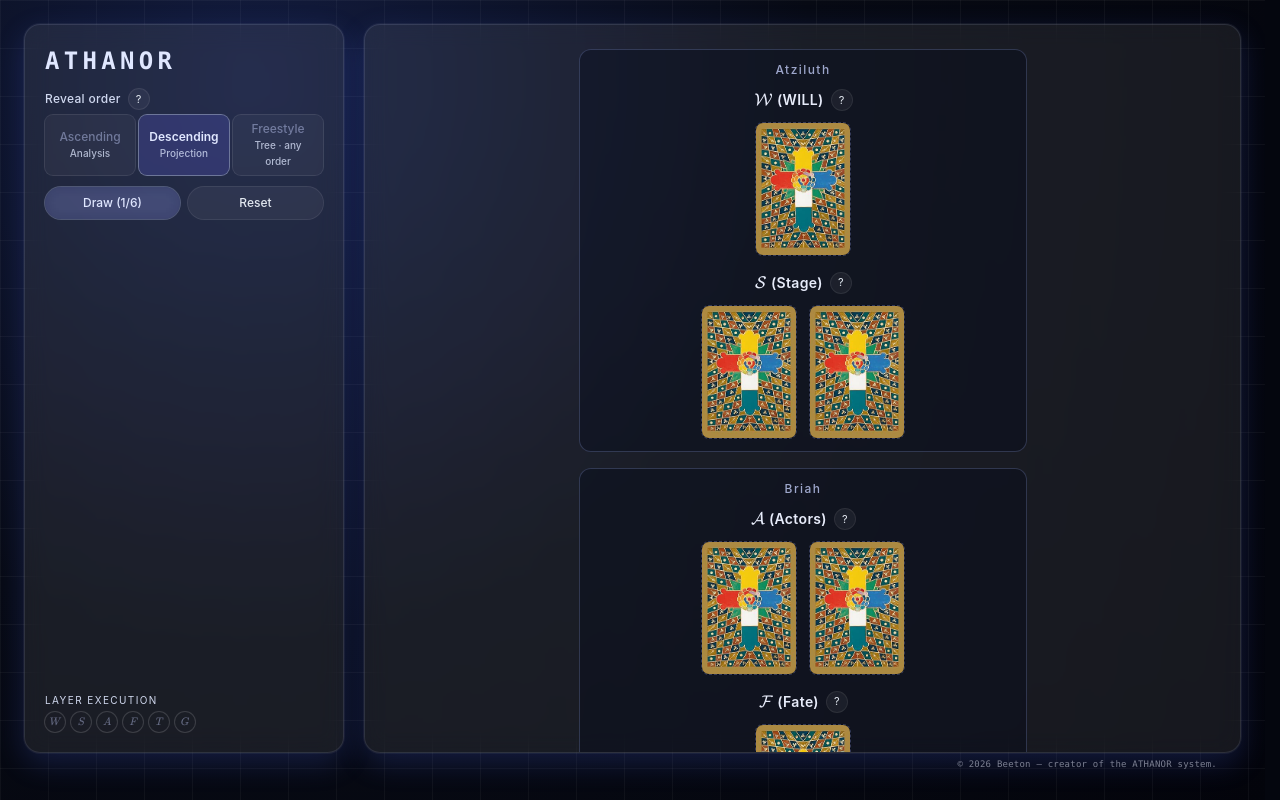
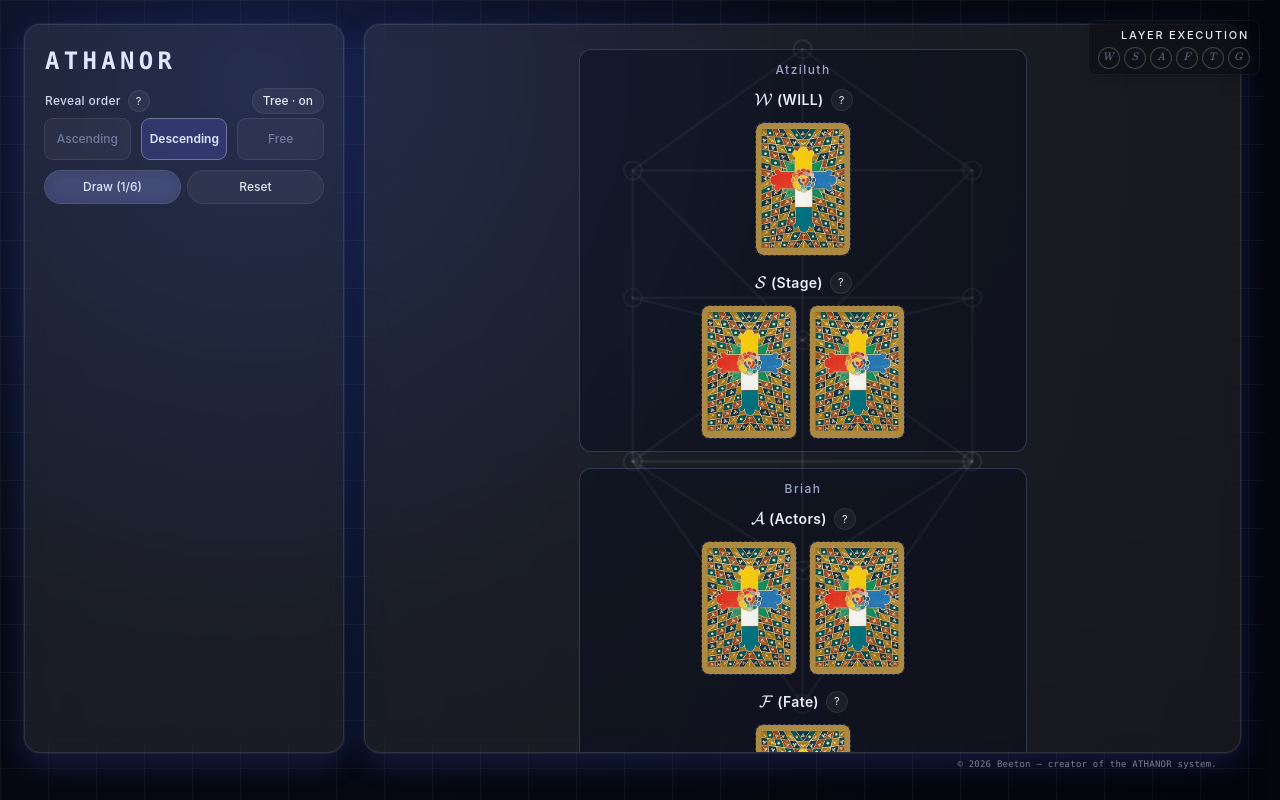
Before and after one commit to kiyotam23/thoth-tarot-spread, a Next.js app: page / in a window 1280 px wide. Built offline with nearby package versions, Linux system fonts and the light colour scheme.

Commit message:
UI improve

```diff
--- /dev/null
+++ b/app/TreeOfLifeBackground.tsx
@@ -0,0 +1,99 @@
+"use client";
+
+/**
+ * Simplified Tree of Life — 10 sephirot in classical positions (L→R: Severity / Center / Mercy)
+ * and 22 path segments (Hermetic / Golden Dawn style connectivity).
+ * View: viewer left = 3,5,8; right = 2,4,7; middle = 1,6,9,10.
+ */
+const VIEWBOX = "0 0 100 120" as const;
+
+/** Sephirah 1..10, coordinates in viewBox space */
+const SEP: ReadonlyArray<readonly [number, number]> = [
+  [50, 4], // 1 Keter
+  [78, 24], // 2 Chokmah
+  [22, 24], // 3 Binah
+  [78, 45], // 4 Chesed
+  [22, 45], // 5 Geburah
+  [50, 52], // 6 Tiferet
+  [78, 72], // 7 Netzach
+  [22, 72], // 8 Hod
+  [50, 90], // 9 Yesod
+  [50, 112] // 10 Malkuth
+];
+
+/** 22 paths as undirected pairs (min,max); indices are sephirah numbers 1..10 */
+const PATH_PAIRS: ReadonlyArray<readonly [number, number]> = [
+  [1, 2],
+  [1, 3],
+  [1, 6],
+  [2, 3],
+  [2, 4],
+  [2, 6],
+  [3, 5],
+  [3, 6],
+  [4, 5],
+  [4, 6],
+  [4, 7],
+  [5, 6],
+  [5, 8],
+  [6, 7],
+  [6, 8],
+  [6, 9],
+  [7, 8],
+  [7, 9],
+  [7, 10],
+  [8, 9],
+  [8, 10],
+  [9, 10]
+];
+
+type Props = {
+  className?: string;
+};
+
+export function TreeOfLifeBackground({ className }: Props) {
+  return (
+    <div
+      className={["pointer-events-none h-full w-full select-none", className].filter(Boolean).join(" ")}
+      aria-hidden
+    >
+      <svg
+        viewBox={VIEWBOX}
+        className="h-full w-full"
+        preserveAspectRatio="xMidYMid meet"
+        role="presentation"
+      >
+        <g className="text-white/[0.11] sm:text-white/[0.14]">
+          {PATH_PAIRS.map(([a, b], i) => {
+            const p1 = SEP[a - 1];
+            const p2 = SEP[b - 1];
+            if (!p1 || !p2) return null;
+            return (
+              <line
+                key={`p-${a}-${b}-${i}`}
+                x1={p1[0]}
+                y1={p1[1]}
+                x2={p2[0]}
+                y2={p2[1]}
+                stroke="currentColor"
+                strokeWidth={0.45}
+                strokeLinecap="round"
+              />
+            );
+          })}
+          {SEP.map(([cx, cy], i) => (
+            <circle
+              key={`n-${i + 1}`}
+              cx={cx}
+              cy={cy}
+              r={1.5}
+              fill="none"
+              stroke="currentColor"
+              strokeWidth={0.4}
+            />
+          ))}
+        </g>
+      </svg>
+    </div>
+  );
+}
--- a/app/globals.css
+++ b/app/globals.css
@@ -78,9 +78,6 @@ img.spread-card-modal-art {
   @apply min-w-0 flex-1 rounded-lg px-1.5 py-1.5 text-center text-[10px] font-medium leading-tight transition sm:px-2 sm:text-xs;
   box-shadow: 0 0 0 1px rgba(255, 255, 255, 0.12);
   background: rgba(255, 255, 255, 0.04);
-}
-.spread-mode-pill .spread-hint {
-  @apply block text-[9px] opacity-80 sm:text-[10px];
 }
 main[data-theme="descending"] .spread-mode-pill.is-active,
 main[data-theme="ascending"] .spread-mode-pill.is-active,
--- a/app/page.tsx
+++ b/app/page.tsx
@@ -3,6 +3,7 @@
 import katex from "katex";
 import { type ReactNode, useCallback, useEffect, useMemo, useRef, useState } from "react";
 import { CARD_INDEX } from "../constants/cards";
+import { TreeOfLifeBackground } from "./TreeOfLifeBackground";
 
 const KATEX_OPTS = { throwOnError: false } as const;
 
@@ -37,9 +38,11 @@ const spread = {
   floatReset:
     "spread-float-reset min-h-[52px] min-w-[9rem] rounded-full px-5 py-3 text-sm font-semibold supports-[backdrop-filter]:backdrop-blur-sm transition",
   controlGrid: "mt-3 grid w-full grid-cols-2 gap-2",
-  modePillRow: "mt-1.5 flex w-full min-w-0 flex-col gap-1 sm:flex-row",
-  railBottom: "mt-auto w-full space-y-2 pt-4",
-  layerExecutionInRail: "w-full text-left",
+  modePillRow: "mt-1.5 flex w-full min-w-0 flex-col gap-2 sm:flex-row sm:gap-3",
+  layerExecutionFixed:
+    "pointer-events-auto fixed right-3 top-3 z-30 w-auto min-w-0 text-right sm:right-5 sm:top-5",
+  sephiroticPanel:
+    "pointer-events-auto fixed right-3 top-3 z-30 w-auto min-w-0 max-w-[min(96vw,24rem)] text-right sm:right-5 sm:top-5",
   drawBtn: "spread-btn-go min-w-0 max-w-full rounded-full px-2 py-2 text-center text-xs font-medium backdrop-blur transition disabled:cursor-not-allowed disabled:opacity-40",
   resetBtn: "spread-btn-ghost min-w-0 max-w-full rounded-full px-2 py-2 text-center text-xs font-medium transition",
   modalHeader: "flex items-start justify-between gap-4"
@@ -174,6 +177,50 @@ const LAYERS: Layer[] = [
     triad: ["Gaze", "Vision", "Perspective"]
   }
 ];
+
+/**
+ * Map each **physical card slot** (left-to-right, then bottom row) to a Sephirah 1–10, matching
+ * a standard Tree of Life view: viewer-left = Pillar of Severity (3,5,8), viewer-right = Pillar
+ * of Mercy (2,4,7), center column (1,6,9,10). Pairs in `spread-card-row` are [left, right];
+ * Yetzirah is a 2+1 grid: top [Hod, Netzach], bottom [Yesod].
+ */
+function sephirahForLayerSlot(layerIndex: number, cardIndexInLayer: number): number {
+  if (layerIndex === 0) return 1;
+  // Womb: left Binah (3), right Chokmah (2)
+  if (layerIndex === 1) return cardIndexInLayer === 0 ? 3 : 2;
+  // Agents: left Geburah (5), right Chesed (4)
+  if (layerIndex === 2) return cardIndexInLayer === 0 ? 5 : 4;
+  if (layerIndex === 3) return 6;
+  // Events: top-left Hod (8), top-right Netzach (7), bottom Yesod (9) — see grid in page layout
+  if (layerIndex === 4) {
+    if (cardIndexInLayer === 0) return 8;
+    if (cardIndexInLayer === 1) return 7;
+    return 9;
+  }
+  if (layerIndex === 5) return 10;
+  return 0;
+}
+
+function sephirahForSlotKey(slotKey: string): number {
+  const parts = slotKey.split("__");
+  if (parts.length < 2) return 0;
+  const layerKey = parts[0];
+  const idxStr = parts[parts.length - 1];
+  const layerIndex = LAYERS.findIndex((l) => l.key === layerKey);
+  const cardIndex = parseInt(idxStr, 10);
+  if (layerIndex < 0 || Number.isNaN(cardIndex)) return 0;
+  return sephirahForLayerSlot(layerIndex, cardIndex);
+}
+
+function layerIndexForSephirah(n: number): number {
+  if (n === 1) return 0;
+  if (n === 2 || n === 3) return 1;
+  if (n === 4 || n === 5) return 2;
+  if (n === 6) return 3;
+  if (n >= 7 && n <= 9) return 4;
+  if (n === 10) return 5;
+  return 0;
+}
 
 /** L1 (top, Atziluth) → L6 (bottom, Assiah) — emantion downward on screen */
 const REVEAL_ATZILUTH_TO_ASSIAH: number[] = [0, 1, 2, 3, 4, 5];
@@ -318,7 +365,13 @@ function dealAllLayers(): Record<string, Card[]> {
 
 type RevealMode = "ascending" | "descending" | "freestyle";
 
-type FreestyleLogEntry = { slotKey: string; cardId: string; name: string; op: (typeof LAYER_OPERATOR_LABELS)[number] };
+type FreestyleLogEntry = {
+  slotKey: string;
+  cardId: string;
+  name: string;
+  op: (typeof LAYER_OPERATOR_LABELS)[number];
+  sephirah: number;
+};
 
 function preloadImageUrls(urls: string[]) {
   for (const src of urls) {
@@ -552,6 +605,7 @@ export default function Page() {
   const [freestyleOrderLog, setFreestyleOrderLog] = useState<FreestyleLogEntry[]>([]);
   const [activeHelpKey, setActiveHelpKey] = useState<Layer["key"] | null>(null);
   const [isGlobalHelpOpen, setIsGlobalHelpOpen] = useState(false);
+  const [showTreeOfLife, setShowTreeOfLife] = useState(true);
   const [selectedCardId, setSelectedCardId] = useState<string | null>(null);
   const layerRefs = useRef<Record<string, HTMLDivElement | null>>({});
   const rightPanelRef = useRef<HTMLDivElement | null>(null);
@@ -621,12 +675,6 @@ export default function Page() {
     setFreestyleFaceUp({});
     setFreestyleOrderLog([]);
     setStep(0);
-  }, []);
-
-  /** Same deal; all face down again, log cleared. */
-  const reScatterFreestyle = useCallback(() => {
-    setFreestyleFaceUp({});
-    setFreestyleOrderLog([]);
     setSelectedCardId(null);
   }, []);
 
@@ -665,7 +713,7 @@ export default function Page() {
 
   const reset = useCallback(() => {
     if (revealMode === "freestyle") {
-      reScatterFreestyle();
+      dealFreestyle();
     } else {
       setDrawn({});
       setStep(0);
@@ -673,7 +721,7 @@ export default function Page() {
     setSelectedCardId(null);
     window.scrollTo({ top: 0, behavior: "smooth" });
     rightPanelRef.current?.scrollTo({ top: 0, behavior: "smooth" });
-  }, [revealMode, reScatterFreestyle]);
+  }, [revealMode, dealFreestyle]);
 
   const revealFreestyleSlot = useCallback((slotKey: string, card: Card, op: (typeof LAYER_OPERATOR_LABELS)[number]) => {
     setFreestyleFaceUp((prev) => {
@@ -682,7 +730,7 @@ export default function Page() {
     });
     setFreestyleOrderLog((prev) => {
       if (prev.some((e) => e.slotKey === slotKey)) return prev;
-      return [...prev, { slotKey, cardId: card.id, name: card.name, op }];
+      return [...prev, { slotKey, cardId: card.id, name: card.name, op, sephirah: sephirahForSlotKey(slotKey) }];
     });
     preloadImageUrls([card.image]);
   }, []);
@@ -762,6 +810,8 @@ export default function Page() {
         }
 
         const opened = (drawn[layer.key]?.length ?? 0) > 0;
+        const nextLayerIndex = step < LAYERS.length ? revealOrder[step] : -1;
+        const isNextLayer = layerIdx === nextLayerIndex;
 
         if (opened) {
           const cards = drawn[layer.key] ?? [];
@@ -776,10 +826,34 @@ export default function Page() {
           ));
         }
 
-        return Array.from({ length: layer.drawCount }, (_, placeholderIdx) => (
+        return Array.from({ length: layer.drawCount }, (_, placeholderIdx) => {
+          const placeholderKey = `${layer.key}-placeholder-${placeholderIdx}`;
+          if (isNextLayer) {
+            return (
+              <div key={placeholderKey} className="spread-tile-back spread-card-back-shell border border-dashed">
+                <button
+                  type="button"
+                  onClick={nextStep}
+                  aria-label={`Draw — same as control (${step + 1}/6, ${op})`}
+                  className="block h-full w-full min-h-0 overflow-hidden rounded-lg border-0 bg-transparent p-0 focus:outline-none focus-visible:ring-2 focus-visible:ring-indigo-300/70"
+                >
+                  <img
+                    src={cardBackImage}
+                    alt=""
+                    className="spread-card-back-img"
+                    loading="eager"
+                    decoding="async"
+                    draggable={false}
+                  />
+                  <span className="sr-only">Card back — tap to draw this layer</span>
+                </button>
+              </div>
+            );
+          }
+          return (
             <div
-            key={`${layer.key}-placeholder-${placeholderIdx}`}
-            aria-label="card back"
+              key={placeholderKey}
+              aria-label="card back (locked until previous draws)"
               className="spread-tile-back spread-card-back-shell border border-dashed"
             >
               <img
@@ -789,11 +863,12 @@ export default function Page() {
                 loading="lazy"
                 decoding="async"
               />
-            <span className="sr-only">Card Back</span>
+              <span className="sr-only">Card back</span>
             </div>
-        ));
+          );
+        });
       }),
-    [drawn, cardBackImage, revealMode, freestyleFaceUp, revealFreestyleSlot]
+    [drawn, cardBackImage, revealMode, freestyleFaceUp, revealFreestyleSlot, nextStep, step, revealOrder]
   );
   const yetzirahCards = cardsByLayer[4] ?? [];
 
@@ -809,61 +884,127 @@ export default function Page() {
 
   return (
     <main data-theme={revealMode} className={spread.main}>
+      {revealMode === "freestyle" ? (
+        <div
+          className={`${spread.sephiroticPanel} rounded-lg border border-white/5 bg-black/30 px-2 py-1.5 shadow-lg backdrop-blur-md sm:px-2.5 sm:py-1.5`}
+          aria-label="The Sephirotic Trajectory"
+        >
+          <p className="text-left text-[8px] font-medium leading-snug tracking-[0.2em] text-slate-100/95 sm:text-[10px] sm:leading-tight sm:tracking-[0.16em]">
+            THE SEPHIROTIC TRAJECTORY
+          </p>
+          <div className="mt-1 flex w-full min-w-0 max-w-full flex-wrap items-center justify-start gap-1.5 text-left" role="list">
+            {Array.from({ length: TOTAL_SPREAD_CARDS }, (_, i) => {
+              const entry = freestyleOrderLog[i];
+              if (entry) {
+                const n = entry.sephirah;
+                return (
+                  <button
+                    type="button"
+                    key={entry.slotKey}
+                    role="listitem"
+                    onClick={() => scrollToLayer(layerIndexForSephirah(n))}
+                    className={`flex h-6 w-6 items-center justify-center rounded-full text-[9px] transition sm:h-5 sm:w-5 sm:text-[10px] spread-txt-strong ring-1 ring-indigo-200/80 ${
+                      n === 10 ? "text-[8px] sm:text-[9px]" : ""
+                    }`}
+                    title={`Sephirah ${n}`}
+                    aria-label={`Reveal ${i + 1}, Sephirah ${n} — scroll to that sphere on the Tree`}
+                  >
+                    <span className="font-mono tabular-nums" aria-hidden>
+                      {n}
+                    </span>
+                  </button>
+                );
+              }
+              return (
+                <span
+                  key={`trajectory-pending-${i}`}
+                  role="listitem"
+                  aria-label={`Trajectory step ${i + 1} of ${TOTAL_SPREAD_CARDS} — not yet taken`}
+                  className="box-border flex h-6 w-6 shrink-0 items-center justify-center rounded-full spread-txt-faint ring-1 ring-white/20 sm:h-5 sm:w-5"
+                />
+              );
+            })}
+          </div>
+        </div>
+      ) : (
+        <div
+          className={`${spread.layerExecutionFixed} rounded-lg border border-white/5 bg-black/30 px-2 py-1.5 shadow-lg backdrop-blur-md sm:px-2.5 sm:py-1.5`}
+          aria-label="Layer execution"
+        >
+          <p className="text-[10px] font-medium tracking-[0.16em] text-slate-100/95 sm:text-[11px]">LAYER EXECUTION</p>
+          <div className="mt-1 flex items-center justify-end gap-1.5">
+            {LAYER_OPERATOR_LABELS.map((label, idx) => {
+              const isActive = litOperatorIndexSet.has(idx);
+              return (
+                <button
+                  type="button"
+                  key={label}
+                  onClick={() => scrollToLayer(idx)}
+                  className={`flex h-6 w-6 items-center justify-center rounded-full text-[11px] transition sm:h-5 sm:w-5 ${
+                    isActive
+                      ? "spread-txt-strong ring-1 ring-indigo-200/80"
+                      : "spread-txt-faint ring-1 ring-white/20"
+                  }`}
+                  aria-label={`Scroll to layer ${label}${isActive ? " active" : ""}`}
+                >
+                  <span className="spread-layer-op-char" aria-hidden>
+                    {label}
+                  </span>
+                </button>
+              );
+            })}
+          </div>
+        </div>
+      )}
       <div className={spread.shell}>
-        <section className={`${spread.rail} flex min-h-0 flex-col`}>
+        <section className={spread.rail}>
           <h1 className={spread.title}>ATHANOR</h1>
 
           <div className="mt-3">
-            <div className="flex items-center gap-2">
+            <div className="flex items-center justify-between gap-2">
+              <div className="flex min-w-0 items-center gap-2">
                 <p className="spread-hint text-xs font-medium tracking-wide">Reveal order</p>
                 <HelpIconButton label="Global logic help" onClick={() => setIsGlobalHelpOpen(true)} />
+              </div>
+              <button
+                type="button"
+                role="switch"
+                aria-checked={showTreeOfLife}
+                aria-label={showTreeOfLife ? "生命樹の背景をオフにする" : "生命樹の背景をオンにする"}
+                onClick={() => setShowTreeOfLife((v) => !v)}
+                className="spread-btn-ghost shrink-0 rounded-full px-2.5 py-1 text-[10px] font-medium sm:text-xs"
+              >
+                {showTreeOfLife ? "Tree · on" : "Tree · off"}
+              </button>
             </div>
             <div className={spread.modePillRow} role="group" aria-label="Reveal order mode">
               <button
                 type="button"
                 onClick={() => selectRevealMode("ascending")}
-                className={`spread-mode-pill min-h-[2.5rem] ${revealMode === "ascending" ? "is-active" : ""}`}
+                className={`spread-mode-pill min-h-10 ${revealMode === "ascending" ? "is-active" : ""}`}
               >
-                <span
-                  className={revealMode === "ascending" ? "spread-txt-strong" : "spread-txt-faint"}
-                >
-                  Ascending
-                </span>
-                <span className="spread-hint">Analysis</span>
+                <span className={revealMode === "ascending" ? "spread-txt-strong" : "spread-txt-faint"}>Ascending</span>
               </button>
               <button
                 type="button"
                 onClick={() => selectRevealMode("descending")}
-                className={`spread-mode-pill min-h-[2.5rem] ${revealMode === "descending" ? "is-active" : ""}`}
+                className={`spread-mode-pill min-h-10 ${revealMode === "descending" ? "is-active" : ""}`}
               >
-                <span
-                  className={revealMode === "descending" ? "spread-txt-strong" : "spread-txt-faint"}
-                >
-                  Descending
-                </span>
-                <span className="spread-hint">Projection</span>
+                <span className={revealMode === "descending" ? "spread-txt-strong" : "spread-txt-faint"}>Descending</span>
               </button>
               <button
                 type="button"
                 onClick={() => selectRevealMode("freestyle")}
-                className={`spread-mode-pill min-h-[2.5rem] ${revealMode === "freestyle" ? "is-active" : ""}`}
+                className={`spread-mode-pill min-h-10 ${revealMode === "freestyle" ? "is-active" : ""}`}
               >
-                <span
-                  className={revealMode === "freestyle" ? "spread-txt-strong" : "spread-txt-faint"}
-                >
-                  Freestyle
-                </span>
-                <span className="spread-hint">Tree · any order</span>
+                <span className={revealMode === "freestyle" ? "spread-txt-strong" : "spread-txt-faint"}>Free</span>
               </button>
             </div>
           </div>
 
           {revealMode === "freestyle" ? (
-            <div className={spread.controlGrid}>
-              <button type="button" onClick={dealFreestyle} className={spread.drawBtn}>
-                Re-deal
-              </button>
-              <button type="button" onClick={reset} className={spread.resetBtn}>
+            <div className="mt-3 w-full">
+              <button type="button" onClick={dealFreestyle} className={`${spread.drawBtn} w-full`}>
                 Reset
               </button>
             </div>
@@ -877,38 +1018,14 @@ export default function Page() {
               </button>
             </div>
           )}
-          {revealMode !== "freestyle" ? (
-            <div className={spread.railBottom}>
-              <div className={spread.layerExecutionInRail} aria-label="Layer execution">
-                <p className="spread-hint text-[10px] tracking-[0.14em]">LAYER EXECUTION</p>
-                <div className="mt-1 flex items-center justify-start gap-1.5">
-                  {LAYER_OPERATOR_LABELS.map((label, idx) => {
-                    const isActive = litOperatorIndexSet.has(idx);
-                    return (
-                      <button
-                        type="button"
-                        key={label}
-                        onClick={() => scrollToLayer(idx)}
-                        className={`flex h-5 w-5 items-center justify-center rounded-full transition ${
-                          isActive
-                            ? "spread-txt-strong ring-1 ring-indigo-300/70"
-                            : "spread-txt-faint ring-1 ring-white/15"
-                        }`}
-                        aria-label={`Scroll to layer ${label}${isActive ? " active" : ""}`}
-                      >
-                        <span className="spread-layer-op-char" aria-hidden>
-                          {label}
-                        </span>
-                      </button>
-                    );
-                  })}
-                </div>
-              </div>
+        </section>
+        <section ref={rightPanelRef} className={`${spread.canvas} relative`}>
+          {showTreeOfLife ? (
+            <div className="pointer-events-none absolute inset-0 z-0 overflow-hidden opacity-[0.4] sm:opacity-50">
+              <TreeOfLifeBackground />
             </div>
           ) : null}
-        </section>
-        <section ref={rightPanelRef} className={spread.canvas}>
-          <div className="flex flex-col items-center gap-4">
+          <div className="relative z-[1] flex flex-col items-center gap-4">
             <div className={spread.worldCard}>
               <p className={spread.worldLabel}>Atziluth</p>
               <div className="flex flex-col items-center">
@@ -1024,7 +1141,7 @@ export default function Page() {
               narrative is integrated back toward essence.
             </p>
             <p>
-              <strong className="spread-triad font-semibold">Freestyle</strong> keeps the same Tree of sephiroth
+              <strong className="spread-triad font-semibold">Free</strong> keeps the same Tree of sephiroth
               layout, but the full spread is dealt at once, face down. You choose which layer to turn next.
             </p>
           </div>
```
Also changed, not shown: 1 other file (tests, documents, lock files or other folders). Lines whose indentation alone changed are shown as unchanged.
